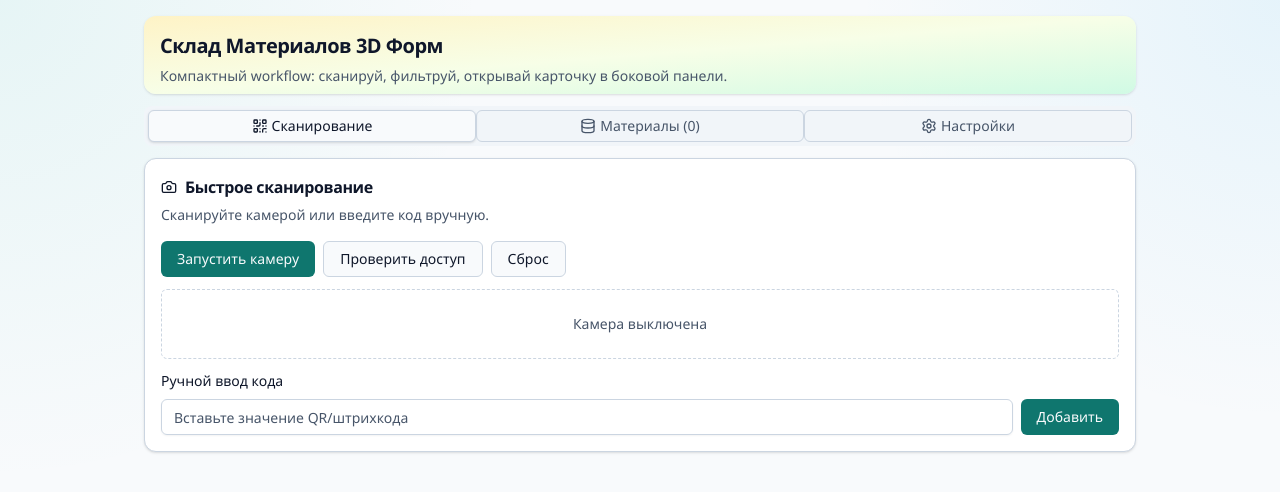
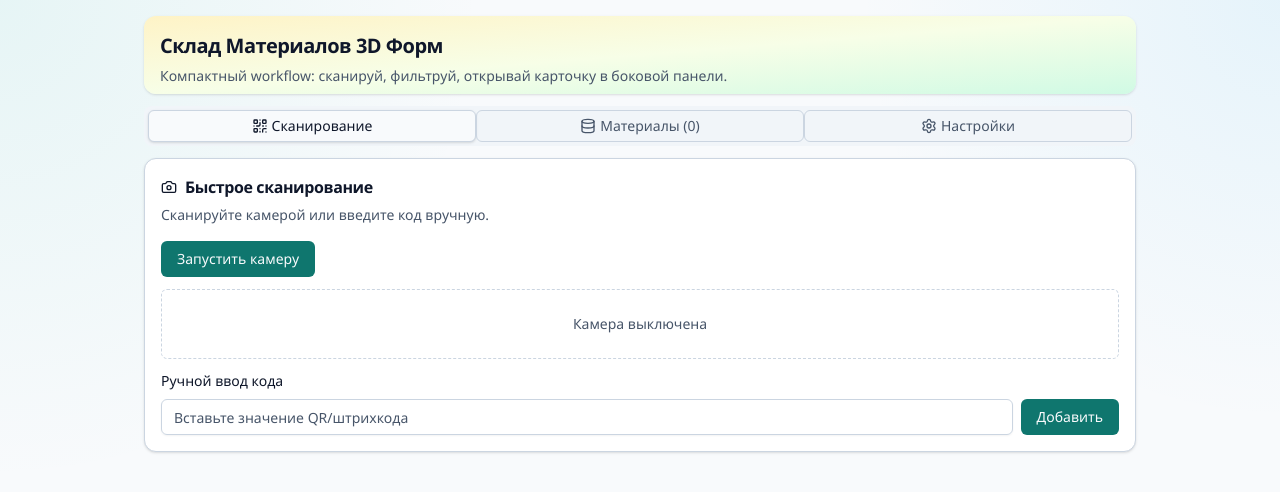
Before and after one commit to ladmol/3dchann, a React (Vite) app: page / in a window 1280 px wide. Shown: the top 492 px of the page. Built offline with nearby package versions, Linux system fonts and the light colour scheme.

Commit message:
feat: remove camera access probe function and related UI elements

```diff
--- a/src/App.tsx
+++ b/src/App.tsx
@@ -200,34 +200,6 @@ function App() {
     }
 
     processScannedQr(scannedCode)
-  }
-
-  const probeCameraAccess = async () => {
-    if (!window.isSecureContext) {
-      setScanInfo(
-        `Камера доступна только в HTTPS/localhost. Сейчас: ${window.location.protocol}//${window.location.host}`,
-      )
-      return
-    }
-
-    if (!navigator.mediaDevices?.getUserMedia) {
-      setScanInfo('Браузер не поддерживает MediaDevices/getUserMedia')
-      return
-    }
-
-    try {
-      const stream = await navigator.mediaDevices.getUserMedia({
-        video: {
-          facingMode: { ideal: 'environment' },
-        },
-      })
-      stream.getTracks().forEach((track) => track.stop())
-      setScanInfo('Доступ к камере получен. Можно запускать сканер.')
-      setCameraEnabled(true)
-    } catch (error) {
-      const message = error instanceof Error ? error.message : String(error)
-      setScanInfo(`Не удалось получить доступ к камере: ${message}`)
-    }
   }
 
   const handleManualQrSubmit = () => {
@@ -658,18 +630,6 @@ function App() {
                 >
                   {cameraEnabled ? 'Остановить камеру' : 'Запустить камеру'}
                 </Button>
-                <Button variant="outline" onClick={probeCameraAccess}>
-                  Проверить доступ
-                </Button>
-                <Button
-                  variant="outline"
-                  onClick={() => {
-                    setCameraEnabled(false)
-                    setScanInfo('Камера остановлена')
-                  }}
-                >
-                  Сброс
-                </Button>
               </div>
 
               {cameraEnabled ? (
```
